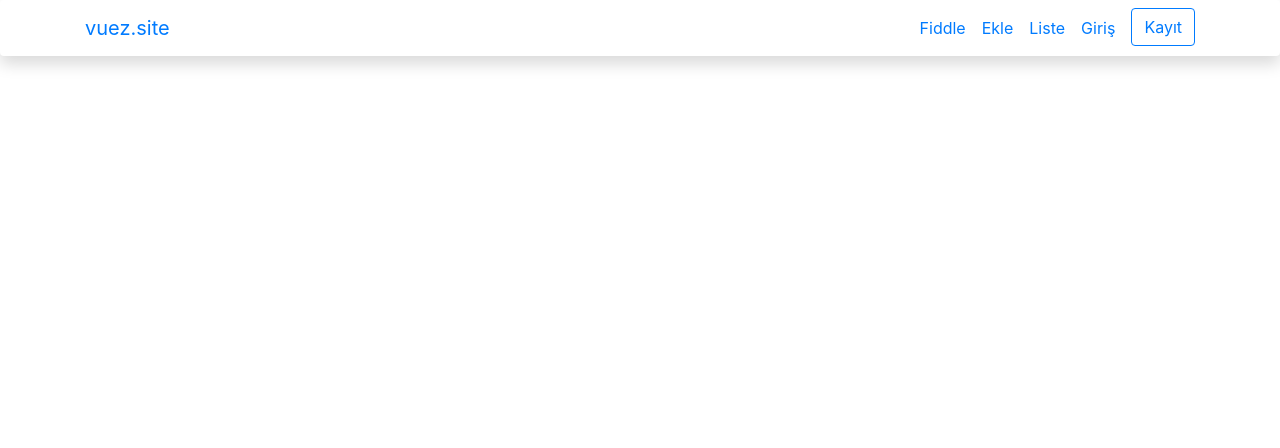
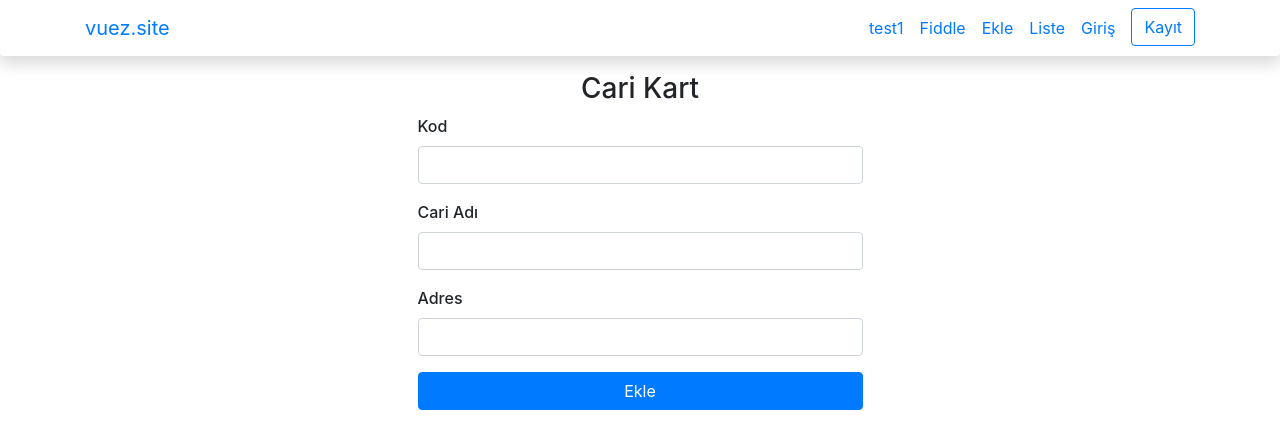
Before and after one commit to xbios/vue-firebase-crud-app, a Vue app: page /test1 in a window 1280 px wide. Shown: the top 448 px of the page. Built offline with nearby package versions, Linux system fonts and the light colour scheme.

Commit message:
cari kart ekledim

```diff
--- a/src/App.vue
+++ b/src/App.vue
@@ -13,6 +13,9 @@
           vuez.site
         </a>
         <ul class="nav navbar-nav flex-row float-right">
+          <li class="nav-item">
+            <router-link class="nav-link pr-3" to="/test1">test1</router-link>
+          </li>
           <li class="nav-item">
             <router-link class="nav-link pr-3" to="/fiddle">Fiddle</router-link>
           </li>
--- /dev/null
+++ b/src/components/Test1.vue
@@ -0,0 +1,67 @@
+<template>
+  <div class="row justify-content-center">
+    <div class="col-md-5">
+      <h3 class="text-center">Cari Kart</h3>
+      <form @submit.prevent="onFormSubmit">
+        <div class="form-group">
+          <label>Kod</label>
+          <input type="text" class="form-control" v-model="cari.kod" required />
+        </div>
+
+        <div class="form-group">
+          <label>Cari Adı</label>
+          <input
+            type="text"
+            class="form-control"
+            v-model="cari.isim"
+            required
+          />
+        </div>
+
+        <div class="form-group">
+          <label>Adres</label>
+          <input
+            type="text"
+            class="form-control"
+            v-model="cari.adres"
+            required
+          />
+        </div>
+
+        <div class="form-group">
+          <button class="btn btn-primary btn-block">Ekle</button>
+        </div>
+      </form>
+    </div>
+  </div>
+</template>
+
+<script>
+//import { db } from "../firebaseDb";
+import firebase from "firebase";
+const db = firebase.firestore();
+
+export default {
+  data() {
+    return {
+      cari: {},
+    };
+  },
+  methods: {
+    onFormSubmit(event) {
+      event.preventDefault();
+      db.collection("scari")
+        .add(this.cari)
+        .then(() => {
+          alert("Cari kart eklendi.");
+          this.cari.kod = "";
+          this.cari.isim = "";
+          this.cari.adres = "";
+        })
+        .catch((error) => {
+          console.log(error);
+        });
+    },
+  },
+};
+</script>
--- a/src/router/index.js
+++ b/src/router/index.js
@@ -13,6 +13,11 @@ const routes = [
     path: "/login",
     name: "login",
     component: () => import("../components/Login.vue")
+  },
+  {
+    path: "/test1",
+    name: "test1",
+    component: () => import("../components/Test1.vue")
   },
   {
     path: "/fiddle",
```
